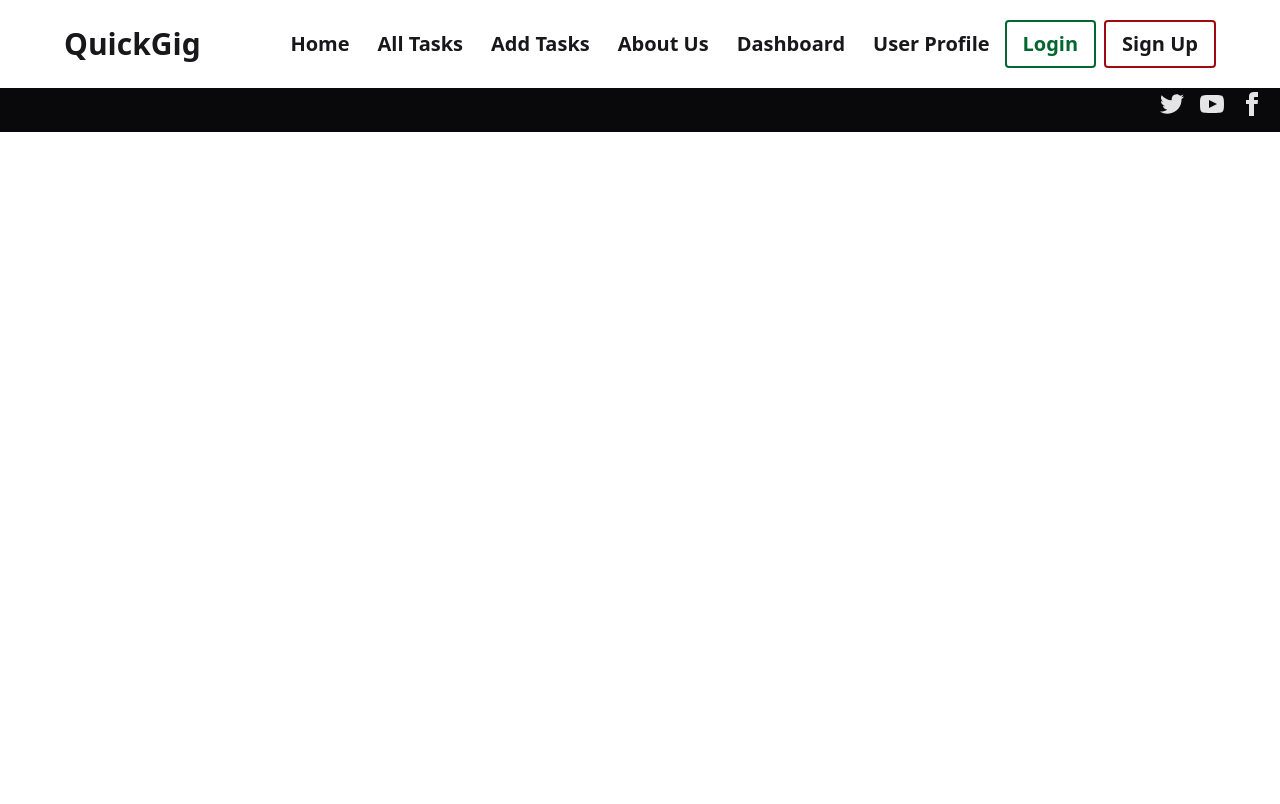
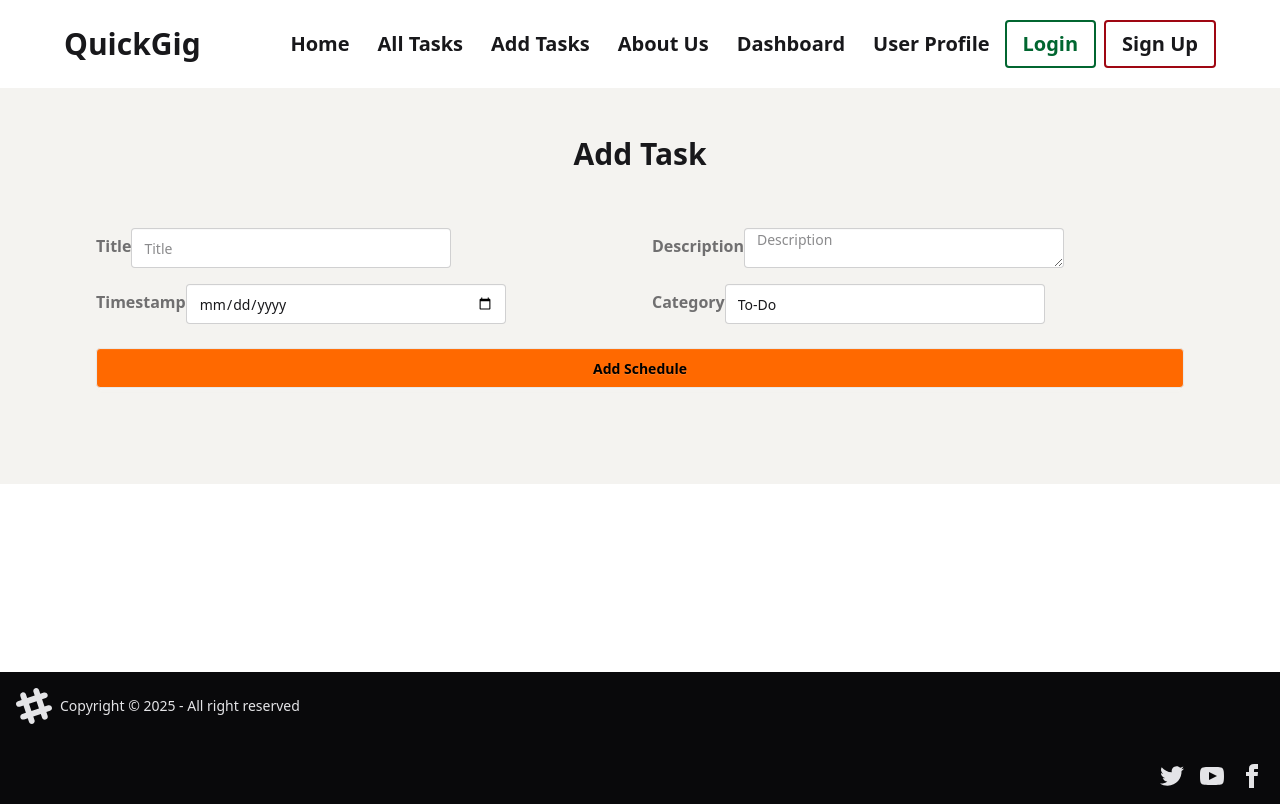
Before and after one commit to AnkonChy/task-pulse-client, a React (Vite) app: page /addTask in a window 1280 px wide. Built offline with nearby package versions, Linux system fonts and the light colour scheme; no server answers.

Commit message:
add task functionality successfully done

```diff
--- a/package.json
+++ b/package.json
@@ -16,6 +16,7 @@
     "localforage": "^1.10.0",
     "match-sorter": "^8.0.0",
     "react": "^19.0.0",
+    "react-datepicker": "^8.1.0",
     "react-dom": "^19.0.0",
     "react-hook-form": "^7.54.2",
     "react-icons": "^5.5.0",
--- a/src/layouts/MainLayout/MainLayout.jsx
+++ b/src/layouts/MainLayout/MainLayout.jsx
@@ -7,7 +7,9 @@ const MainLayout = () => {
   return (
     <div>
       <Navbar />
-      <Outlet></Outlet>
+      <div className="min-h-[calc(100vh-128px)]">
+        <Outlet></Outlet>
+      </div>
       <Footer></Footer>
       <ToastContainer />
     </div>
--- a/src/pages/AddTask/AddTask.jsx
+++ b/src/pages/AddTask/AddTask.jsx
@@ -1,5 +1,117 @@
+import { toast } from "react-toastify";
+import useAxiosPublic from "../../hooks/useAxiosPublic";
+import Swal from "sweetalert2";
+
 const AddTask = () => {
-  return <div></div>;
+  const axiosPublic = useAxiosPublic();
+  const handleAddTask = (e) => {
+    e.preventDefault();
+    const form = e.target;
+    const title = form.title.value;
+    const description = form.description.value;
+    const timestamp = form.timestamp.value;
+    const category = form.category.value;
+
+    if (title.length > 50) {
+      toast.warn("Title should not exceed 50 characters.");
+      return;
+    }
+
+    if (description.length > 200) {
+      toast.warn("Title must be at most 50 characters long.");
+      return;
+    }
+
+    const taskData = {
+      title,
+      description,
+      timestamp,
+      category,
+    };
+
+    axiosPublic.post("/tasks", taskData).then((res) => {
+      console.log(res);
+      if (res.data.insertedId) {
+        console.log("task added to the db");
+        Swal.fire({
+          position: "top-end",
+          icon: "success",
+          title: "Task created successfully",
+          showConfirmButton: false,
+          timer: 1500,
+        });
+      }
+    });
+  };
+
+  return (
+    <div>
+      <div className="bg-[#F4F3F0] lg:p-24">
+        <h2 className="text-3xl text-center font-bold my-10">Add Task</h2>
+        <form onSubmit={handleAddTask}>
+          <div className="flex gap-6 items-center">
+            <div className="form-control md:w-1/2 my-4">
+              <label className="label">
+                <span className="label-text font-bold">Title</span>
+              </label>
+              <input
+                type="text"
+                name="title"
+                placeholder="Title"
+                className="input input-bordered"
+                required
+              />
+            </div>
+            <div className="form-control md:w-1/2">
+              <label className="label">
+                <span className="label-text font-bold">Description</span>
+              </label>
+              <textarea
+                className="input input-bordered"
+                name="description"
+                placeholder="Description"
+                rows="4"
+                cols="50"
+              ></textarea>
+            </div>
+          </div>
+          <div className="flex gap-6 items-center">
+            <div className="form-control md:w-1/2">
+              <label className="label">
+                <span className="label-text font-bold">Timestamp</span>
+              </label>
+
+              <input
+                type="date"
+                name="timestamp"
+                placeholder="Timestamp"
+                className="input input-bordered"
+                required
+              />
+            </div>
+            <div className="form-control md:w-1/2">
+              <label className="label">
+                <span className="label-text font-bold">Category</span>
+              </label>
+
+              <select className="input input-bordered" name="category">
+                <option value="todo">To-Do</option>
+                <option value="inProgress">In Progress</option>
+                <option value="done">Done</option>
+              </select>
+            </div>
+          </div>
+
+          {/* End of Labels */}
+          <input
+            type="submit"
+            value="Add Schedule"
+            className="btn w-full bg-orange-500 text-black mt-6"
+          />
+        </form>
+      </div>
+    </div>
+  );
 };
 
 export default AddTask;
```
Also changed, not shown: 1 other file (tests, documents, lock files or other folders).
